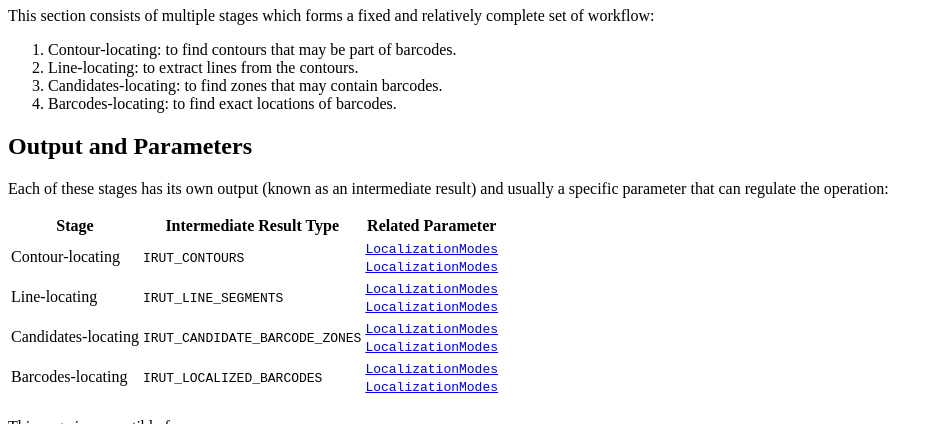
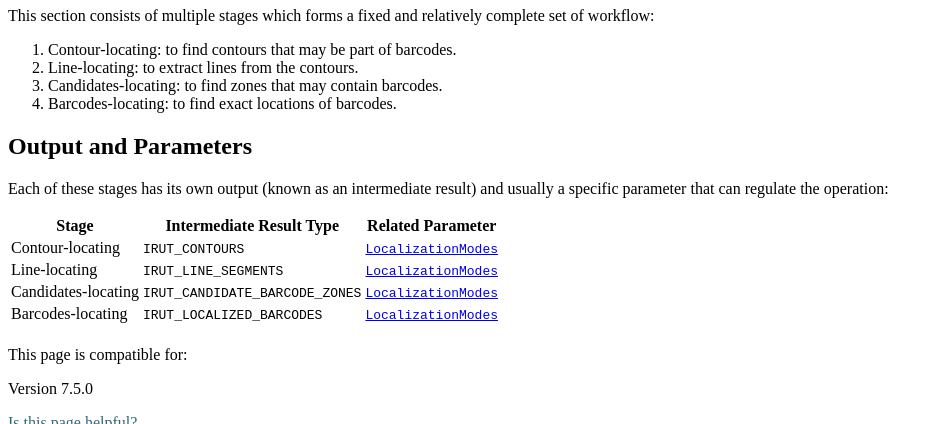
Before and after one commit to dynamsoft-docs/capture-vision-docs, a Jekyll site: the page built from architecture/image-processing/barcode-localization.md, in a window 1280 px wide and 900 px high, scrolled down 1060 px, cut to the strip 0-424 px from the top of the window. Shown: the whole strip, without its empty margins (0-943 px from the left). Built offline with Jekyll 4.4.1, drawn with Linux system fonts in a browser that asks for light colours.

Commit message:
add some missing parameters to  related stages

```diff
--- a/architecture/image-processing/barcode-localization.md
+++ b/architecture/image-processing/barcode-localization.md
@@ -47,7 +47,7 @@ Each of these stages has its own output (known as an intermediate result) and us
 
 | Stage               | Intermediate Result Type       | Related Parameter                                                                                                                                                                                                |
 | ------------------- | ------------------------------ | ---------------------------------------------------------------------------------------------------------------------------------------------------------------------------------------------------------------- |
-| Contour-locating    | `IRUT_CONTOURS`                | [`LocalizationModes`](../../parameters/reference/barcode-reader-task-settings/localization-modes.md) <br/>[`LocalizationModes`](../../parameters/reference/barcode-reader-task-settings/barcode-format-ids.md)   |
-| Line-locating       | `IRUT_LINE_SEGMENTS`           | [`LocalizationModes`](../../parameters/reference/barcode-reader-task-settings/localization-modes.md) <br/>[`LocalizationModes`](../../parameters/reference/barcode-reader-task-settings/barcode-format-ids.md)   |
-| Candidates-locating | `IRUT_CANDIDATE_BARCODE_ZONES` | [`LocalizationModes`](../../parameters/reference/barcode-reader-task-settings/localization-modes.md)  <br/>[`LocalizationModes`](../../parameters/reference/barcode-reader-task-settings/barcode-format-ids.md)  |
-| Barcodes-locating   | `IRUT_LOCALIZED_BARCODES`      | [`LocalizationModes`](../../parameters/reference/barcode-reader-task-settings/localization-modes.md)   <br/>[`LocalizationModes`](../../parameters/reference/barcode-reader-task-settings/barcode-format-ids.md) |
+| Contour-locating    | `IRUT_CONTOURS`                | [`LocalizationModes`](../../parameters/reference/barcode-reader-task-settings/localization-modes.md) |
+| Line-locating       | `IRUT_LINE_SEGMENTS`           | [`LocalizationModes`](../../parameters/reference/barcode-reader-task-settings/localization-modes.md) |
+| Candidates-locating | `IRUT_CANDIDATE_BARCODE_ZONES` | [`LocalizationModes`](../../parameters/reference/barcode-reader-task-settings/localization-modes.md) |
+| Barcodes-locating   | `IRUT_LOCALIZED_BARCODES`      | [`LocalizationModes`](../../parameters/reference/barcode-reader-task-settings/localization-modes.md) |
```
Also changed, not shown: architecture/image-processing/barcode-decoding.md (+1 -1 lines).
